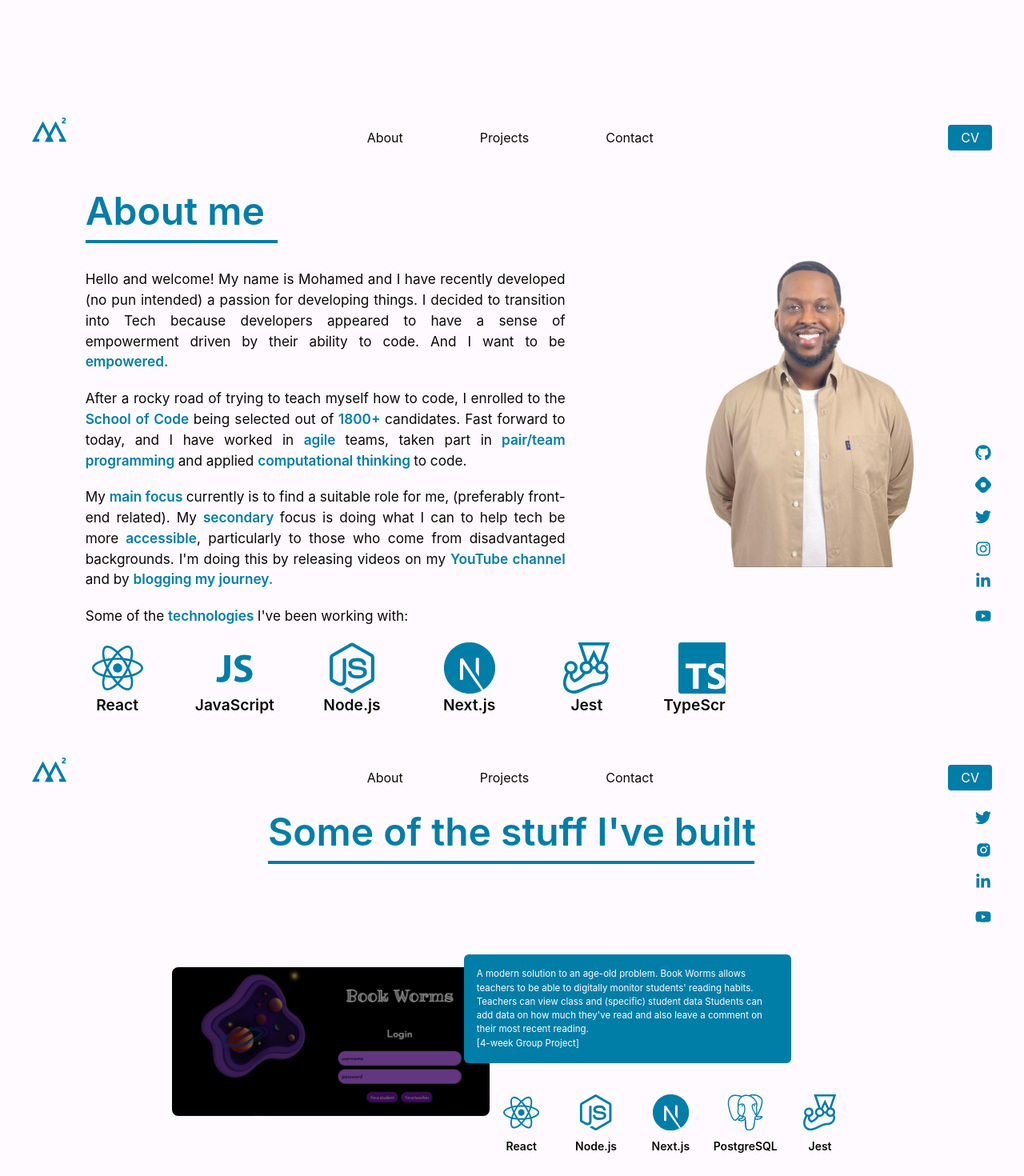
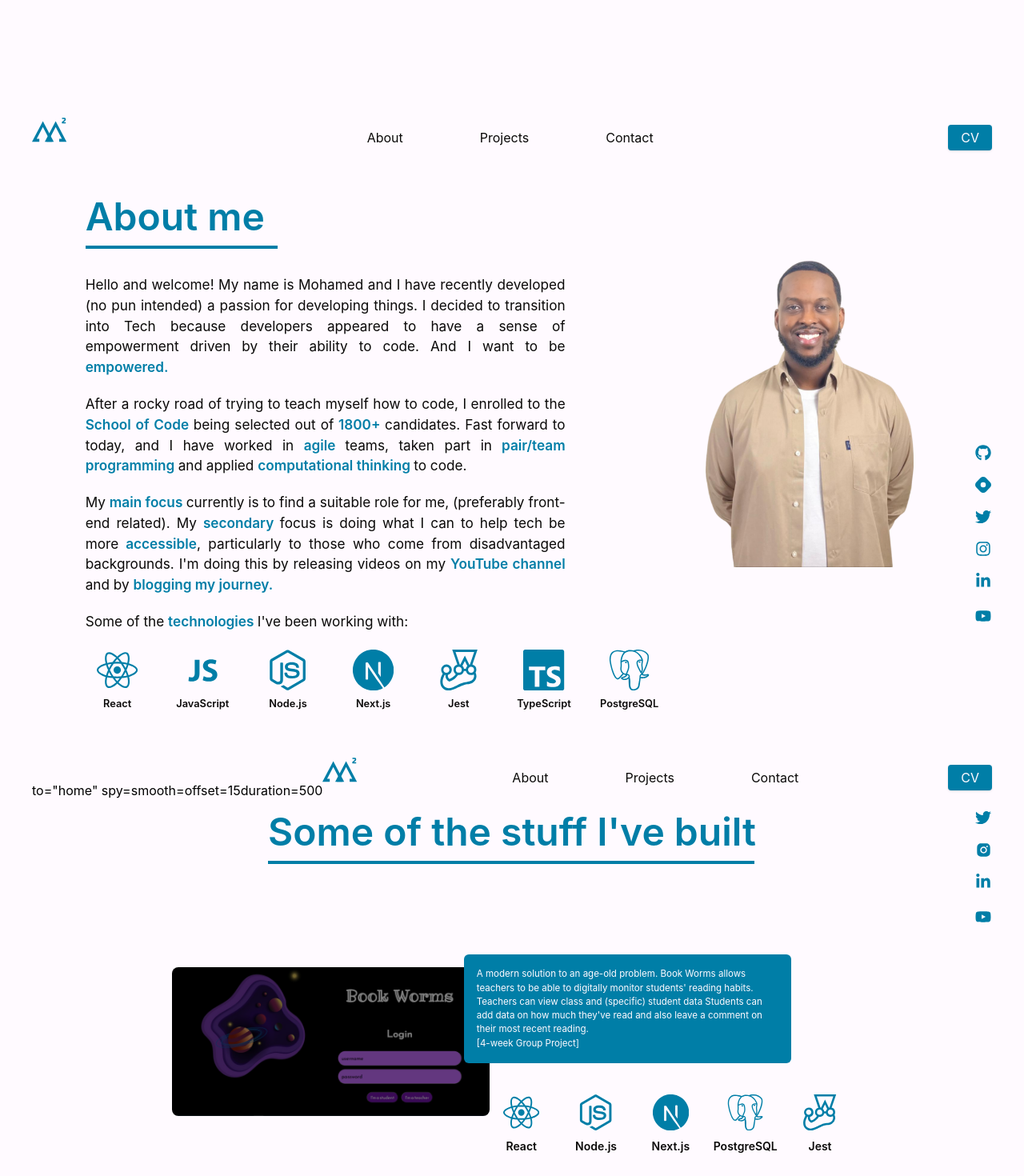
Before and after one commit to mmohamud92/portfolio, a Next.js app: page / in a window 1280 px wide. Shown: the part 680-2150 px from the top of the page at 80% size. Built offline with nearby package versions, Linux system fonts and the light colour scheme.

Commit message:
home button added

```diff
--- a/components/Layout/Layout.js
+++ b/components/Layout/Layout.js
@@ -30,15 +30,21 @@ function LayOut({ Body }) {
                               <div className="flex items-center justify-between">
                                     <div>
                                           <div className="flex items-center">
-                                                <a href="#">
+                                                <Link
+                                                      to="home"
+                                                      spy={true}
+                                                      smooth={true}
+                                                      offset={15}
+                                                      duration={500}
+                                                >
                                                       <Image
                                                             src={Logo}
                                                             alt="logo"
                                                             height={50}
                                                             width={50}
-                                                            className="transition duration-300 "
+                                                            className="transition duration-300 cursor-pointer "
                                                       />
-                                                </a>
+                                                </Link>
                                           </div>
                                     </div>
                                     <div className="items-center hidden space-x-24 text-portblack md:flex">
--- a/components/Layout/LayoutProject.js
+++ b/components/Layout/LayoutProject.js
@@ -30,15 +30,19 @@ function LayOutProject({ Body }) {
                               <div className="flex items-center justify-between">
                                     <div>
                                           <div className="flex items-center">
-                                                <a href="#">
+                                                <Link>
+                                                      to="home" spy={true}
+                                                      smooth={true}
+                                                      offset={15}
+                                                      duration={500}
                                                       <Image
                                                             src={Logo}
                                                             alt="logo"
                                                             height={50}
                                                             width={50}
-                                                            className="transition duration-300 "
+                                                            className="transition duration-300 cursor-pointer "
                                                       />
-                                                </a>
+                                                </Link>
                                           </div>
                                     </div>
                                     <div className="items-center hidden space-x-24 text-portblack md:flex">
--- a/components/PageOne/PageOne.js
+++ b/components/PageOne/PageOne.js
@@ -2,7 +2,11 @@ import LayOut from "../Layout/Layout";
 import BodyOne from "./BodyOne";
 
 function PageOne() {
-      return <LayOut Body={BodyOne} />;
+      return (
+            <div id="home">
+                  <LayOut Body={BodyOne} />
+            </div>
+      );
 }
 
 export default PageOne;
--- a/components/PageTwo/BodyTwo.js
+++ b/components/PageTwo/BodyTwo.js
@@ -13,8 +13,8 @@ import Technologies from "./Technologies";
 import Image from "next/image";
 function BodyTwo() {
       return (
-            <div className="flex items-center content-center justify-center h-auto lg:overflow-hidden">
-                  <div className="flex w-9/12 lg:overflow-hidden ">
+            <div className="flex items-center content-center justify-center h-auto">
+                  <div className="flex w-9/12 ">
                         <div className="flex h-auto md:pt-24">
                               <div className=" pl-[5vw] md:pl-0 ">
                                     <div className="pb-3 text-portblue text-[7vw] md:text-5xl font-semibold">
@@ -136,7 +136,7 @@ function BodyTwo() {
                                                       I've been working with:
                                                 </p>
                                           </div>
-                                          <div className="flex justify-between w-[160%] ">
+                                          <div className="flex justify-between w-[160%] lg:w-[120%] ">
                                                 <Technologies
                                                       technology="React"
                                                       icon={<FaReact />}
--- a/components/PageTwo/Technologies.js
+++ b/components/PageTwo/Technologies.js
@@ -1,10 +1,10 @@
 const Technologies = ({ icon, technology, font }) => {
       return (
             <div className="flex flex-col items-center w-[5vw] md:w-20 ">
-                  <div className="flex items-center justify-center  md:w-16 md:h-16 rounded-2xl text-[6vw] sm:text-[5vw] text-portblue">
+                  <div className="flex items-center justify-center  md:w-16 md:h-16 lg:w-[5vw] lg:h-[5vh] rounded-2xl text-[6vw] lg:pt-[2vh] sm:text-[5vw] lg:text-[4vw] text-portblue">
                         <div className="">{icon}</div>
                   </div>
-                  <div className="flex items-center justify-center text-[1.75vw] font-semibold sm:text-[1.5vw] text-portblack">
+                  <div className="flex items-center justify-center text-[1.75vw] font-semibold sm:text-[1.5vw] lg:text-[1vw] text-portblack lg:pt-[2.5vh]">
                         {technology}
                   </div>
             </div>
```
